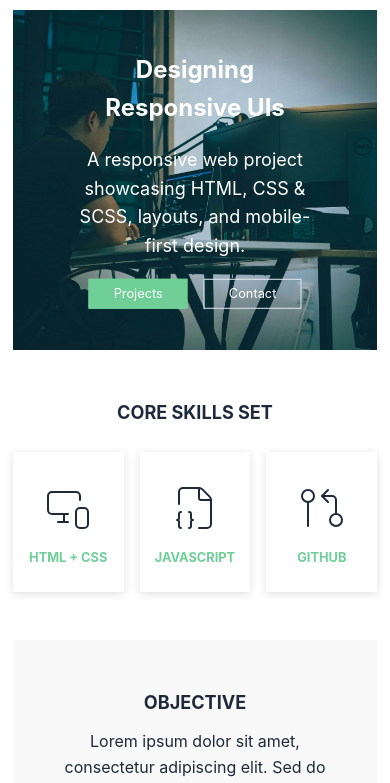
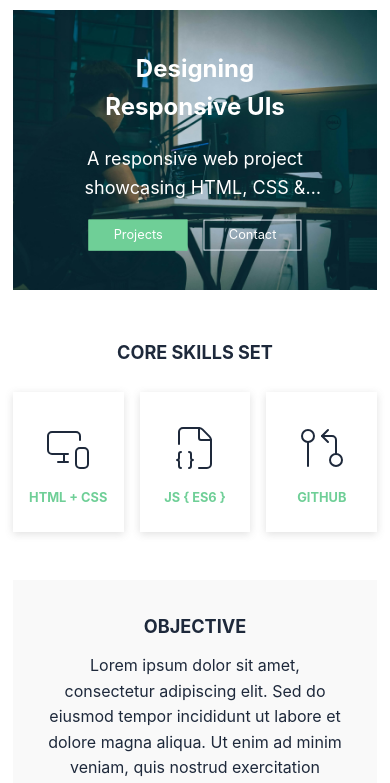
Before and after one commit to y-stacs/ui-design-workshop, a website: page index.html in a window 390 px wide. Shown: the part 54-837 px from the top of the page. Drawn offline with nearby package versions, Linux system fonts and the light colour scheme.

Commit message:
reduce the hero section height on mobile screen size

```diff
--- a/index.html
+++ b/index.html
@@ -120,7 +120,7 @@
                 class="card-icon"
               ></i>
             </div>
-            <div class="card-heading-section">javascript</div>
+            <div class="card-heading-section">js { es6 }</div>
             <div class="card-desc-section">Interactive UI</div>
           </div>
 
--- a/scss/layout/_footer.scss
+++ b/scss/layout/_footer.scss
@@ -177,6 +177,10 @@
         order: -1;
 
         article {
+          .article-heading {
+            font-size: $font-size-16 - 0.125;
+          }
+
           padding: $spacing-16 $spacing-20;
           font-size: $font-size-16;
         }
--- a/scss/layout/_hero.scss
+++ b/scss/layout/_hero.scss
@@ -99,7 +99,7 @@
   //Layout on mobile
   @include respond-max($tablet-680) {
     img {
-      height: 340px;
+      height: 320px;
     }
 
     .hero-content-container {
@@ -111,6 +111,11 @@
       .hero-sub-heading {
         font-size: $font-size-16 + 0.125rem;
         color: $neutral-color-white;
+
+        display: -webkit-box;
+        -webkit-box-orient: vertical;
+        -webkit-line-clamp: 2;
+        overflow: hidden;
       }
 
       .hero-buttons {
@@ -121,4 +126,12 @@
       }
     }
   }
+
+
+  //Layout on mobile
+  @include respond-max($mobile-480) {
+    img {
+      height: 280px;
+    }
+  }
 }
--- a/scss/pages/_home.scss
+++ b/scss/pages/_home.scss
@@ -162,5 +162,10 @@
         }
       }
     }
+
+     .objectives-section {
+    padding: $spacing-32;
+  }
+
   }
 }
```
Also changed, not shown: css/main.css, 1 other file.
